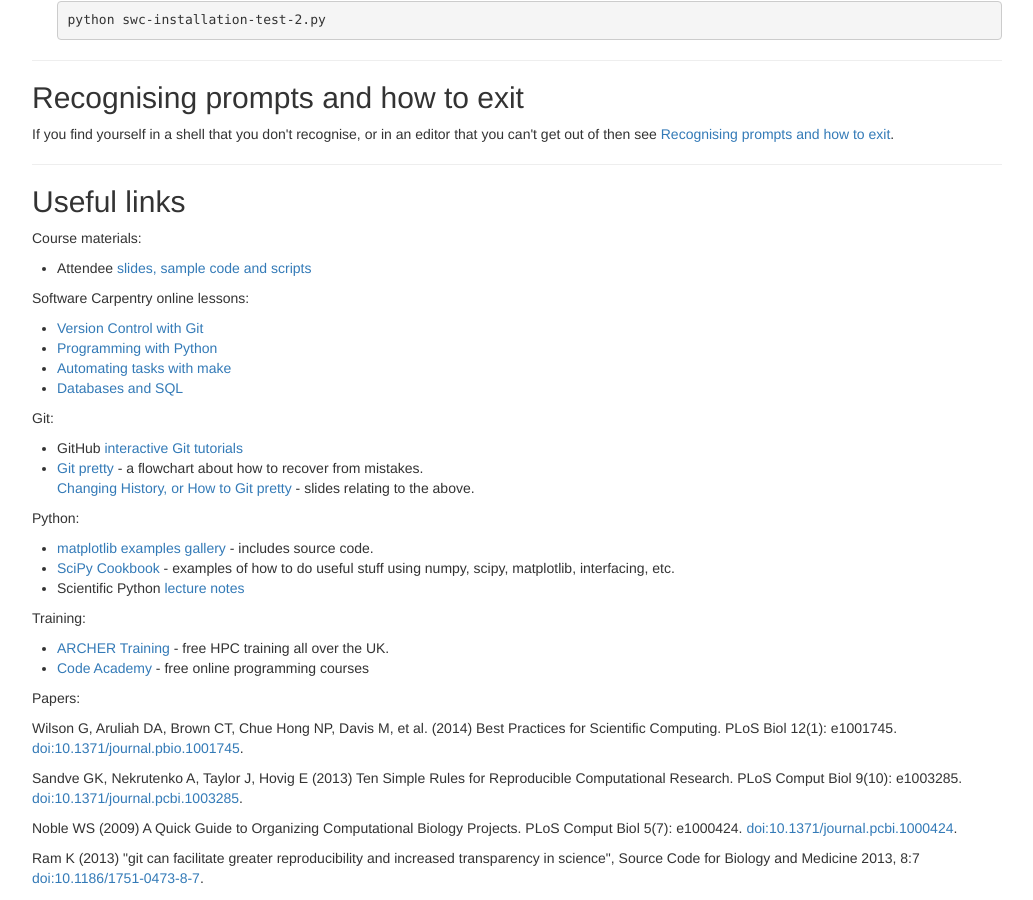
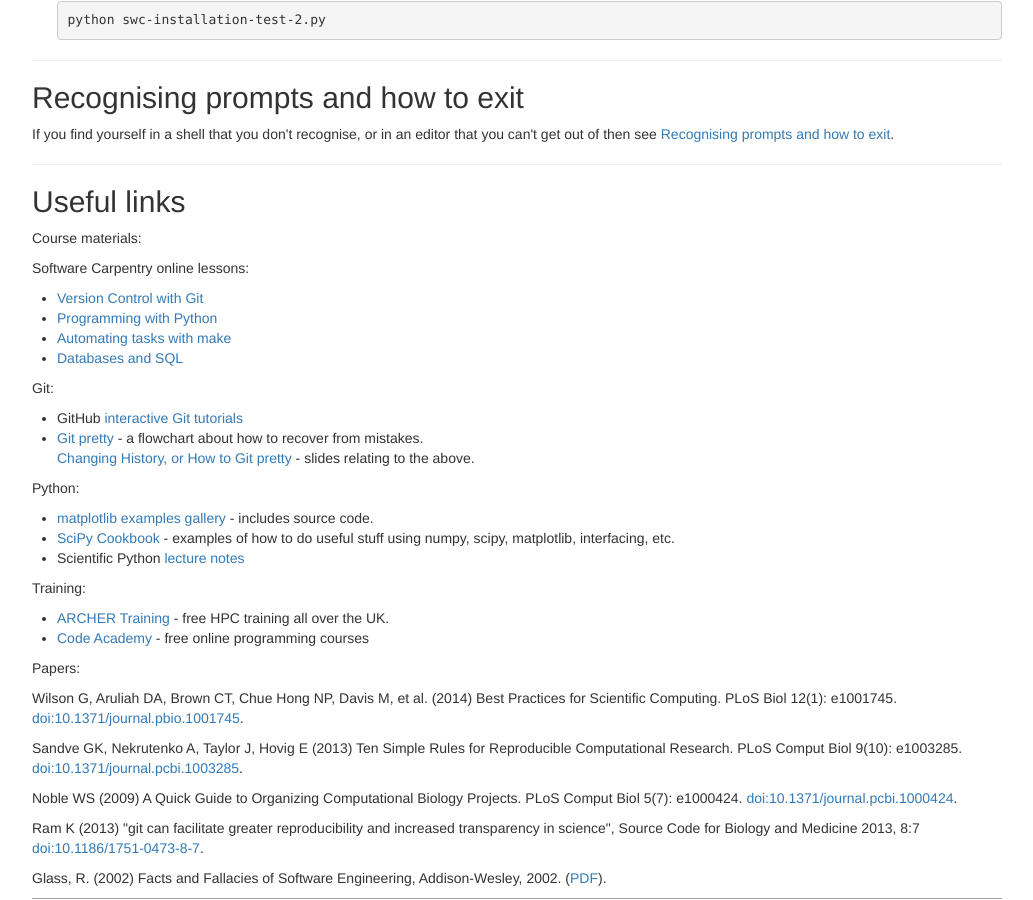
Before and after one commit to gperu/2016-06-09-Belfast, a Jekyll site: the page built from index.html, in a window 1280 px wide and 900 px high, scrolled down 5585 px. Shown: the whole window, without its empty margins (168-1201 px from the left). Built offline with Jekyll 4.4.1, drawn with Linux system fonts in a browser that asks for light colours.

Commit message:
Removed attendee slides etc link

```diff
--- a/index.html
+++ b/index.html
@@ -261,9 +261,7 @@
 Course materials:
 </p>
 <ul>
-<li>
-Attendee <a href="https://github.com/hpcarcher/2016-03-23-students">slides, sample code and scripts</a>
-</li>
+
 </ul>
 <p>
 Software Carpentry online lessons:
```
